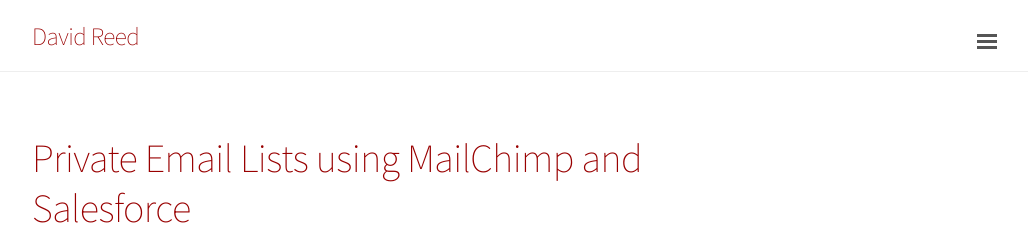
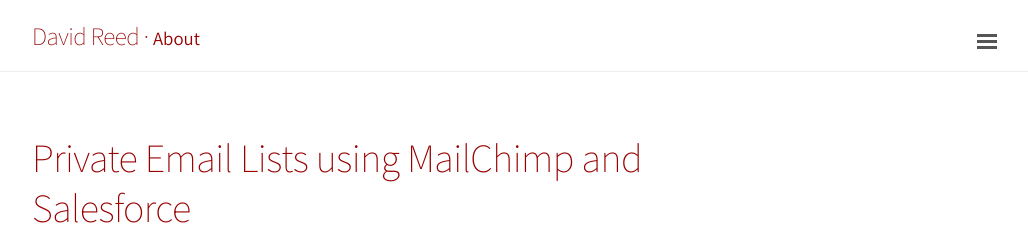
Before and after one commit to davidmreed/davidmreed.github.io, a Jekyll site: the page built from index.html, in a window 1280 px wide and 900 px high. Shown: the top 225 px of the window, without its empty margins (248-1276 px from the left). Built offline with Jekyll 4.4.1, drawn with Linux system fonts in a browser that asks for light colours; the list of posts is cut into pages by our own code.

Commit message:
Edited top headline

```diff
--- a/_layouts/default.html
+++ b/_layouts/default.html
@@ -13,8 +13,8 @@
       <div class="masthead">
         <div class="container">
           <h3 class="masthead-title">
-            <a href="{{ site.baseurl }}/about/" title="Home">{{ site.title }}</a>
-            <small>{{ site.tagline }}</small>
+            <a href="{{ site.baseurl }}" title="Home">{{ site.title }}</a> &middot;
+            <small><a href="{{ site.baseurl }}/about/" title="Home">About</a></small>
           </h3>
         </div>
       </div>
```
